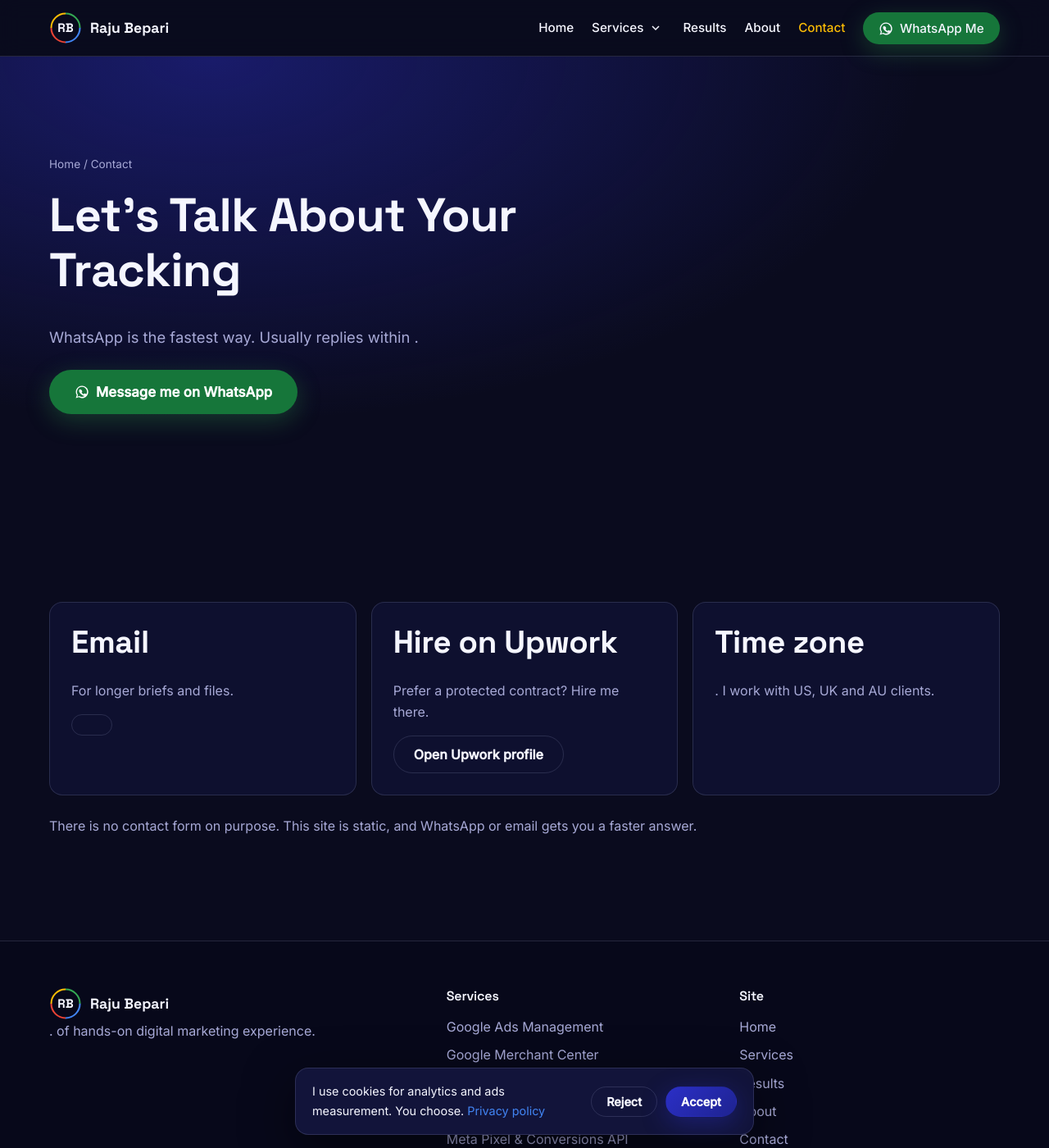
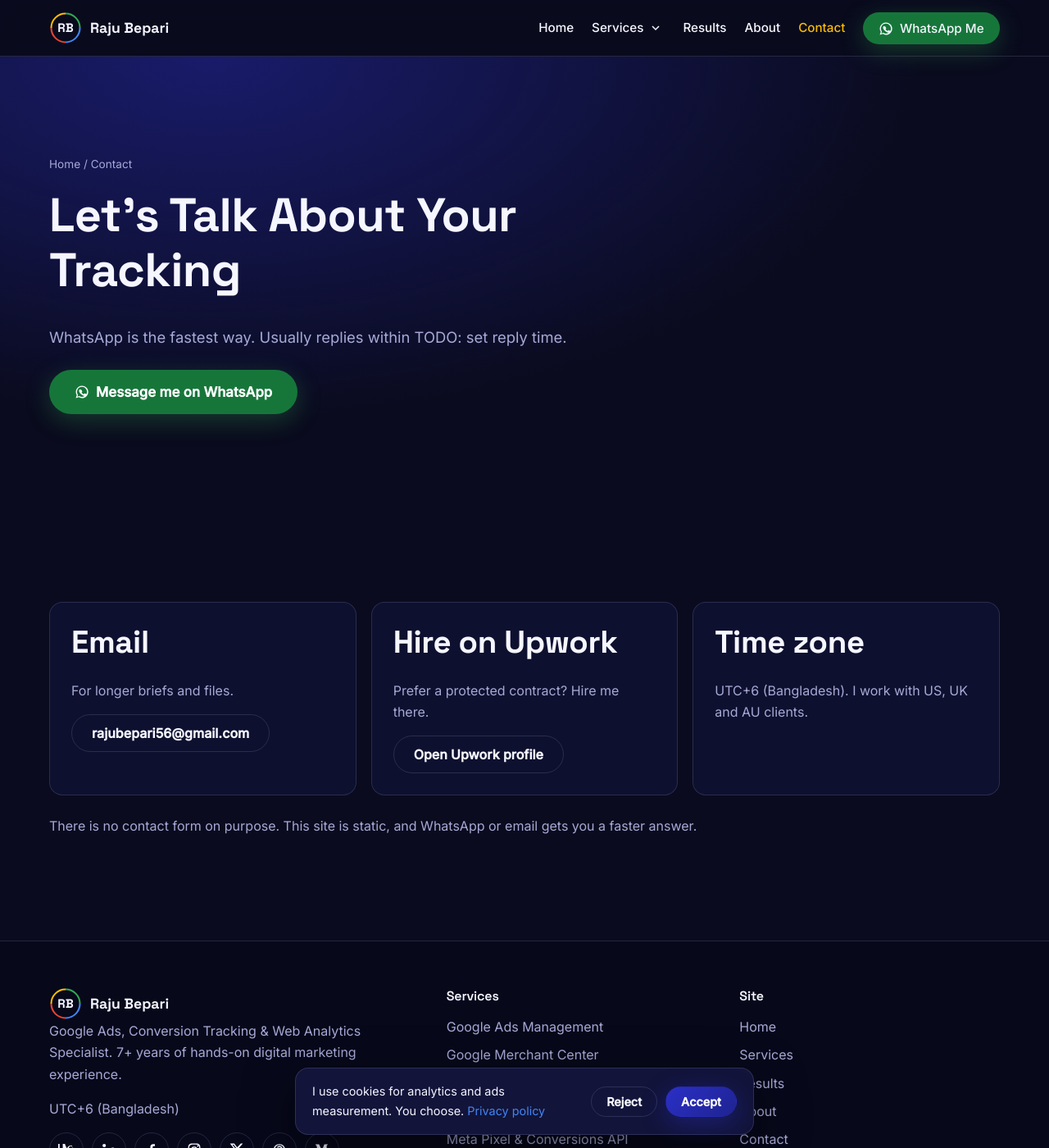
Before and after one commit to rajubepari56/new, a Jekyll site: the page built from contact/index.html, in a window 1280 px wide and 1400 px high. Shown: the whole window at 82% size. Built offline with Jekyll 4.4.1, drawn with Linux system fonts in a browser that asks for light colours; part of the change alters nothing that is shown; some of the changed text lies outside the part shown.

Commit message:
Restore _config.yml (fix accidental overwrite)
Co-Authored-By: Claude Sonnet 5.5 <noreply@anthropic.com>
Claude-Session: https://claude.ai/code/session_016WDrj8vpgep71jLvm3mnh4

```diff
--- a/_config.yml
+++ b/_config.yml
@@ -1 +1,53 @@
-PLACEHOLDER
+# ---- Edit these values; everything else reads from here ----
+title: Raju Bepari
+tagline: Google Ads, Conversion Tracking & Web Analytics Specialist
+description: Google Ads, GA4, GTM and server-side tracking for US, UK and AU businesses. 7+ years of hands-on experience. Message me on WhatsApp.
+lang: en
+url: "https://rajubepari56.github.io"
+baseurl: ""
+
+author:
+  name: Raju Bepari
+  email: rajubepari56@gmail.com
+  twitter: Raju_seo_
+
+# WhatsApp number: country code + number, no "+" (TODO: set real number)
+whatsapp: "8801710992866"
+email: rajubepari56@gmail.com
+experience: "7+ years"
+timezone: "UTC+6 (Bangladesh)"
+reply_time: "TODO: set reply time"   # shown on /contact/ as "Usually replies within ..."
+
+# Tracking IDs. Leave empty to disable. GTM loads only if gtm_id is set.
+gtm_id: ""            # e.g. GTM-XXXXXXX
+ga4_id: ""            # e.g. G-XXXXXXXXXX (reference only; configure GA4 inside GTM)
+google_site_verification: ""   # Search Console meta tag content
+
+socials:
+  upwork: "https://www.upwork.com/freelancers/~016342bc13e6f8ffb5"
+  linkedin: "https://www.linkedin.com/in/rajubepari0-seo-expert/"
+  facebook: "https://www.facebook.com/rajubepari0/"
+  instagram: "https://www.instagram.com/rajubepari0"
+  x: "https://x.com/Raju_seo_"
+  threads: "https://www.threads.com/@rajubepari0"
+  medium: "https://medium.com/@rajubepari56"
+
+plugins:
+  - jekyll-sitemap
+  - jekyll-seo-tag
+
+twitter:
+  username: Raju_seo_
+  card: summary_large_image
+social:
+  name: Raju Bepari
+  links:
+    - "https://www.linkedin.com/in/rajubepari0-seo-expert/"
+
+defaults:
+  - scope: { path: "" }
+    values: { layout: "default", image: "/assets/images/og-image.png" }
+  - scope: { path: "services", type: "pages" }
+    values: { layout: "service" }
+
+exclude: [netlify.toml, BRIEF.md, TODO.md, QA-REPORT.md, README.md, scripts, Gemfile, Gemfile.lock, vendor]
```
